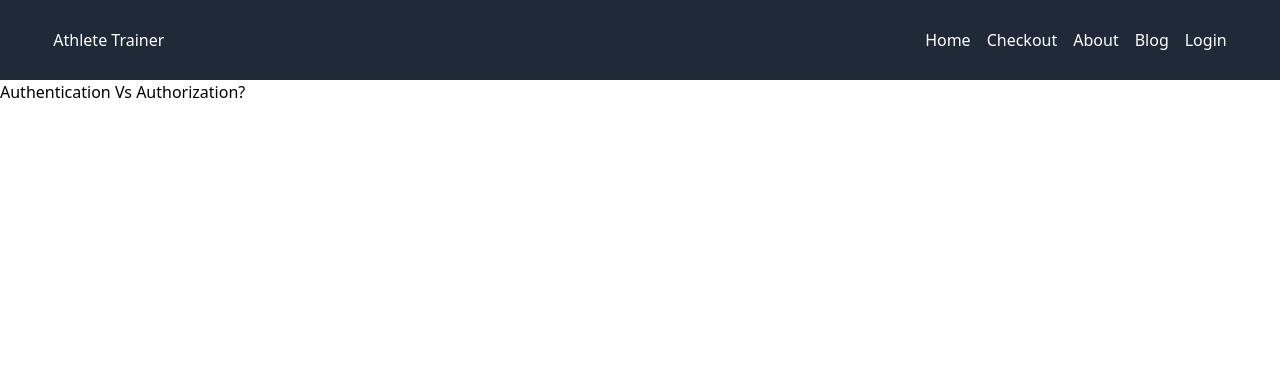
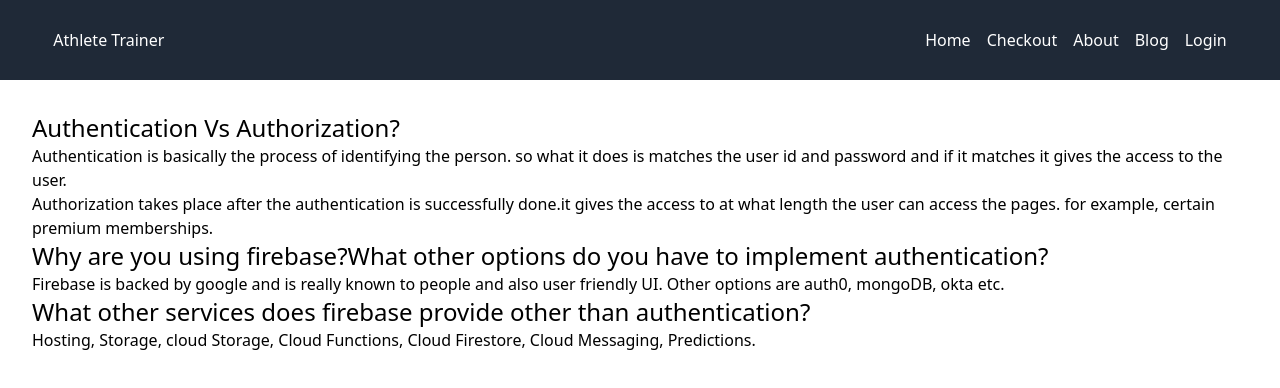
Before and after one commit to Jager0002/independent-service-provider, a React (Create React App) app: page /Blog in a window 1280 px wide. Shown: the top 388 px of the page. Built offline with nearby package versions, Linux system fonts and the light colour scheme; no server answers.

Commit message:
Blog complete

```diff
--- a/src/pages/Blog/Blog.js
+++ b/src/pages/Blog/Blog.js
@@ -2,8 +2,34 @@ import React from "react";
 
 const Blog = () => {
   return (
-    <div>
-      <p>Authentication Vs Authorization?</p>
+    <div className="m-8">
+      <p className="text-2xl">Authentication Vs Authorization?</p>
+      <p>
+        Authentication is basically the process of identifying the person. so
+        what it does is matches the user id and password and if it matches it
+        gives the access to the user.
+      </p>
+      <p>
+        Authorization takes place after the authentication is successfully
+        done.it gives the access to at what length the user can access the
+        pages. for example, certain premium memberships.
+      </p>
+
+      <p className="text-2xl">
+        Why are you using firebase?What other options do you have to implement
+        authentication?
+      </p>
+      <p>
+        Firebase is backed by google and is really known to people and also user
+        friendly UI. Other options are auth0, mongoDB, okta etc.
+      </p>
+      <p className="text-2xl">
+        What other services does firebase provide other than authentication?
+      </p>
+      <p>
+        Hosting, Storage, cloud Storage, Cloud Functions, Cloud Firestore, Cloud
+        Messaging, Predictions.
+      </p>
     </div>
   );
 };
```
